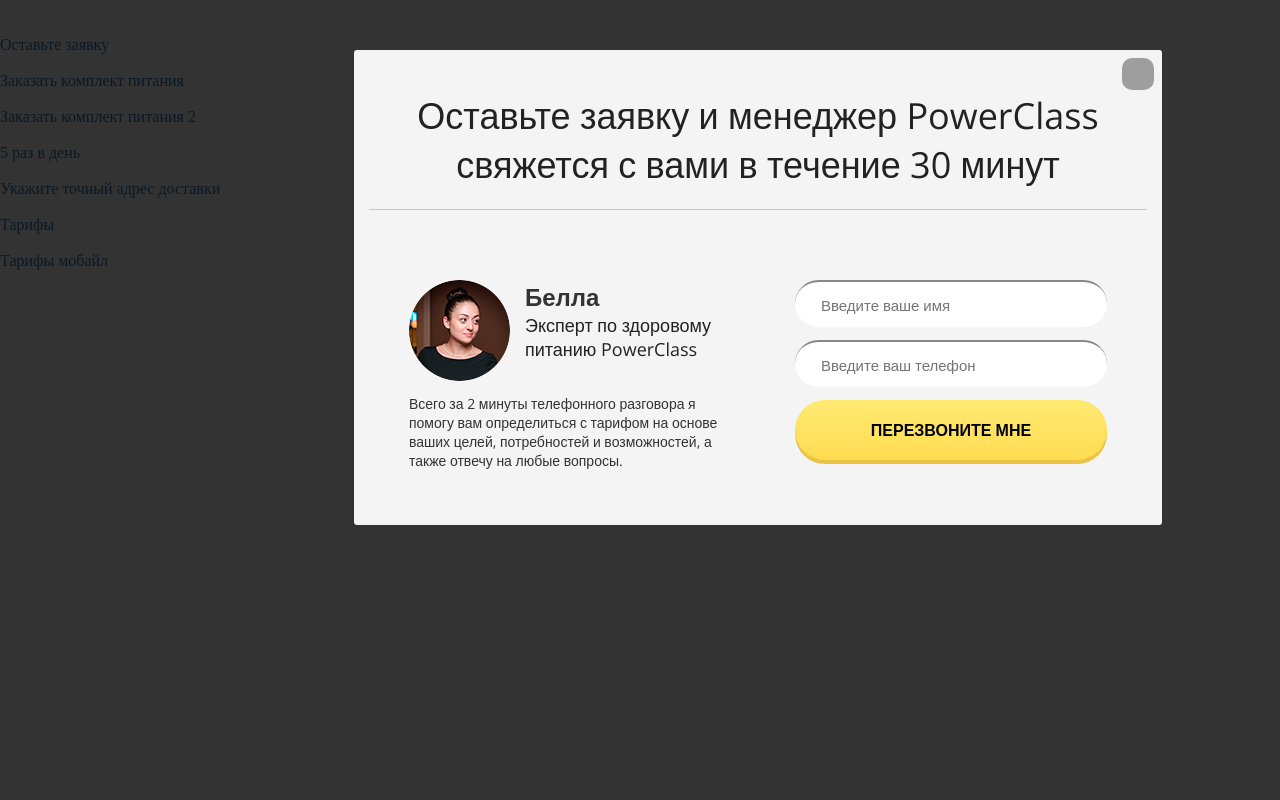
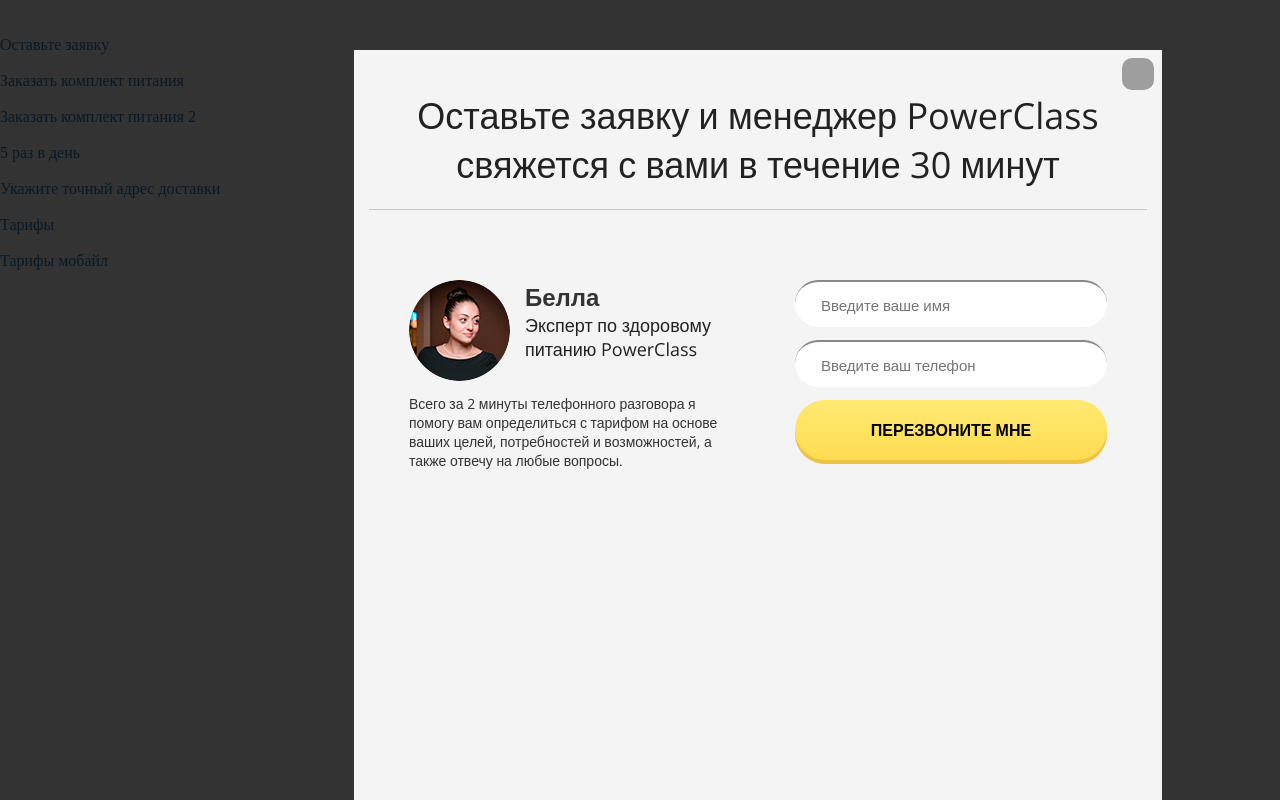
Before and after one commit to kvsemenoff/powerclass, a PHP site: page /popup.php in a window 1280 px wide, after a click on "Оставьте заявку". Run offline with PHP 8.4, Linux system fonts and the light colour scheme; some libraries are stand-ins or nearby versions; grey boxes are pictures that could not be loaded.

Commit message:
allfiles

```diff
--- a/css/style.css
+++ b/css/style.css
@@ -77,6 +77,10 @@
   src: local("тШ║"), url("../fonts/OpenSans-SemiboldItalic/OpenSans-SemiboldItalic.woff") format("woff"), url("../fonts/OpenSans-SemiboldItalic/OpenSans-SemiboldItalic.ttf") format("truetype"), url("../fonts/OpenSans-SemiboldItalic/OpenSans-SemiboldItalic.svg") format("svg");
   font-weight: normal;
   font-style: normal; }
+html, body {
+  height: 100%;
+  min-height: 100%; }
+
 .clear {
   clear: both; }
 
@@ -503,7 +507,7 @@
   position: absolute;
   left: 0;
   top: 0;
-  z-index: 900;
+  z-index: 500;
   background-color: #000;
   width: 100%;
   height: 100%;
@@ -518,9 +522,11 @@
   z-index: 9950;
   display: none;
   overflow-y: scroll;
-  margin: 0 auto; }
+  overflow-x: hidden;
+  margin: 0 auto;
+  height: 100%;
+  background: #F4F4F4; }
   .window .form-wrap-main {
-    background: #F4F4F4;
     border-radius: 3px;
     padding: 15px;
     text-align: center; }
@@ -1000,15 +1006,41 @@
 .error-input {
   border: 2px solid #FB5151 !important; }
 
-.win_2 {
-  top: 50px;
-  left: 396px; }
-
 #log-in-1 .form-wrap-main {
   text-align: left; }
 #log-in-1 .dd-close {
   right: 8px; }
 
+#log-in-5 {
+  position: fixed;
+  top: 10%;
+  left: 50%;
+  transform: translateX(-50%);
+  max-width: 340px;
+  width: 100%; }
+
+#log-in-5::-webkit-scrollbar {
+  width: 0; }
+
+#log-in-5 {
+  -ms-overflow-style: none; }
+
+#log-in-5 {
+  overflow: -moz-scrollbars-none; }
+
+.window::-webkit-scrollbar {
+  width: 0; }
+
+.window {
+  -ms-overflow-style: none; }
+
+.window {
+  overflow: -moz-scrollbars-none; }
+
+.dd-but_online {
+  width: 312px;
+  margin: 0 auto; }
+
 @media only screen and (min-width: 320px) {
   .fl-left {
     float: left; }
@@ -1025,7 +1057,7 @@
     margin: 0 auto; }
 
   .window .form-wrap-main_5 {
-    width: 300px; } }
+    width: 340px; } }
 .dd-select {
   padding-top: 6px; }
 
@@ -1208,12 +1240,26 @@
   .dd-title_ma span {
     font-size: 27px; }
 
+  #log-in-5 {
+    max-width: 805px; }
+
   .window .form-wrap-main_5 {
     width: 805px;
     margin: 0 auto;
     padding-left: 74px;
     padding-right: 74px;
-    padding-bottom: 74px; } }
+    padding-bottom: 74px; }
+
+  .window {
+    display: none;
+    position: absolute;
+    left: 0;
+    top: 0;
+    display: none;
+    z-index: 990;
+    border: none;
+    overflow: inherit;
+    height: auto; } }
 .questions, .dd-want-view {
   background-image: url("../img/questions.jpg");
   background-position: top center;
@@ -2007,7 +2053,10 @@
 @media (min-width: 770px) and (max-width: 1000px) {
   .questions .in .button-1 {
     font-size: 15px;
-    width: 170px; } }
+    width: auto;
+    line-height: normal;
+    padding: 15px 10px;
+    vertical-align: top; } }
 @media only screen and (max-width: 770px) {
   .questions, .dd-want-view, .testimonials {
     padding: 35px 0 30px !important;
--- a/css/style.scss
+++ b/css/style.scss
@@ -85,7 +85,10 @@
   font-style: normal; }
 
 
-
+html, body{
+	height: 100%;
+	min-height: 100%;
+}
 .clear{
 	clear: both;
 }
@@ -596,7 +599,7 @@
 	position:absolute;
 	left:0;
 	top:0;
-	z-index:900;
+	z-index:500;
 	background-color:#000;
 	width: 100%;
 	height: 100%;
@@ -622,7 +625,10 @@
     z-index: 9950;
     display: none;
     overflow-y:scroll;
+    overflow-x:hidden;
     margin: 0 auto;
+    height: 100%;
+    background: #F4F4F4;
 
 	// position: fixed;
 	// width: 100% !important;
@@ -632,7 +638,7 @@
 
 
 	.form-wrap-main{
-		background: #F4F4F4;
+
 		border-radius:3px;
 		padding: 15px;
 		text-align: center;
@@ -1189,10 +1195,9 @@
 	border:2px solid #FB5151 !important;
 }
 .win_2{
-	top:50px;
-	left:396px;
-}
-
+	// top:50px;
+	// left:396px;
+}
 #log-in-1{
 	.form-wrap-main{
 		text-align: left;
@@ -1201,8 +1206,30 @@
 		right: 8px;
 	}
 }
-
-
+	#log-in-5{
+		position: fixed;
+		top:10%;
+		left:50%;
+		// right: 0;
+		// bottom: 0;
+		transform:translateX(-50%);
+		max-width: 340px;
+		width: 100%;
+	}
+
+#log-in-5::-webkit-scrollbar { width: 0; }
+#log-in-5 { -ms-overflow-style: none; }
+#log-in-5 { overflow: -moz-scrollbars-none; }
+
+.window::-webkit-scrollbar { width: 0; }
+.window { -ms-overflow-style: none; }
+.window { overflow: -moz-scrollbars-none; }
+
+
+.dd-but_online{
+	width: 312px;
+	margin: 0 auto;
+}
 @media only screen and (min-width : 320px) {
 	.faq{
 		// width: 277px;
@@ -1223,7 +1250,7 @@
 	}
 	.window{
 		.form-wrap-main_5{
-			width: 300px;
+			width: 340px;
 		}
 	}
 }
@@ -1261,6 +1288,8 @@
 			right: -128px !important;
 		}
 	}
+
+
 	.dd-payments{
 		display: block;
 	}
@@ -1428,6 +1457,9 @@
 			font-size: 27px;
 		}
 	}
+	#log-in-5{
+		max-width: 805px;
+	}
 	.window{
 		.form-wrap-main_5{
 			width: 805px;
@@ -1437,6 +1469,35 @@
 			padding-bottom: 74px;
 		}
 	}
+	.window{
+		display: none;
+		position:absolute;
+		left:0;
+		top:0;
+		display:none;
+		z-index:990;
+		border:none;
+		overflow: inherit;
+		height: auto;
+
+
+		// position: fixed;
+	 //    top: 0;
+	 //    right: 0;
+	 //    bottom: 0;
+	 //    left: 0;
+	 //    z-index: 9950;
+	 //    display: none;
+	 //    overflow-y:scroll;
+	 //    margin: 0 auto;
+
+		// position: fixed;
+		// width: 100% !important;
+		// height: auto !important;
+		// left:0 !important;
+		// top:0 !important;
+	}
+
 }
 
 
@@ -2449,7 +2510,10 @@
 		.in{
 			.button-1{
 				font-size: 15px;
-				width: 170px;
+			    width: auto;
+			    line-height: normal;
+			    padding: 15px 10px;
+			    vertical-align: top;
 			}
 		}
 	}
```
Also changed, not shown: includes/questions.php (+23 -18 lines), 1 other file.
